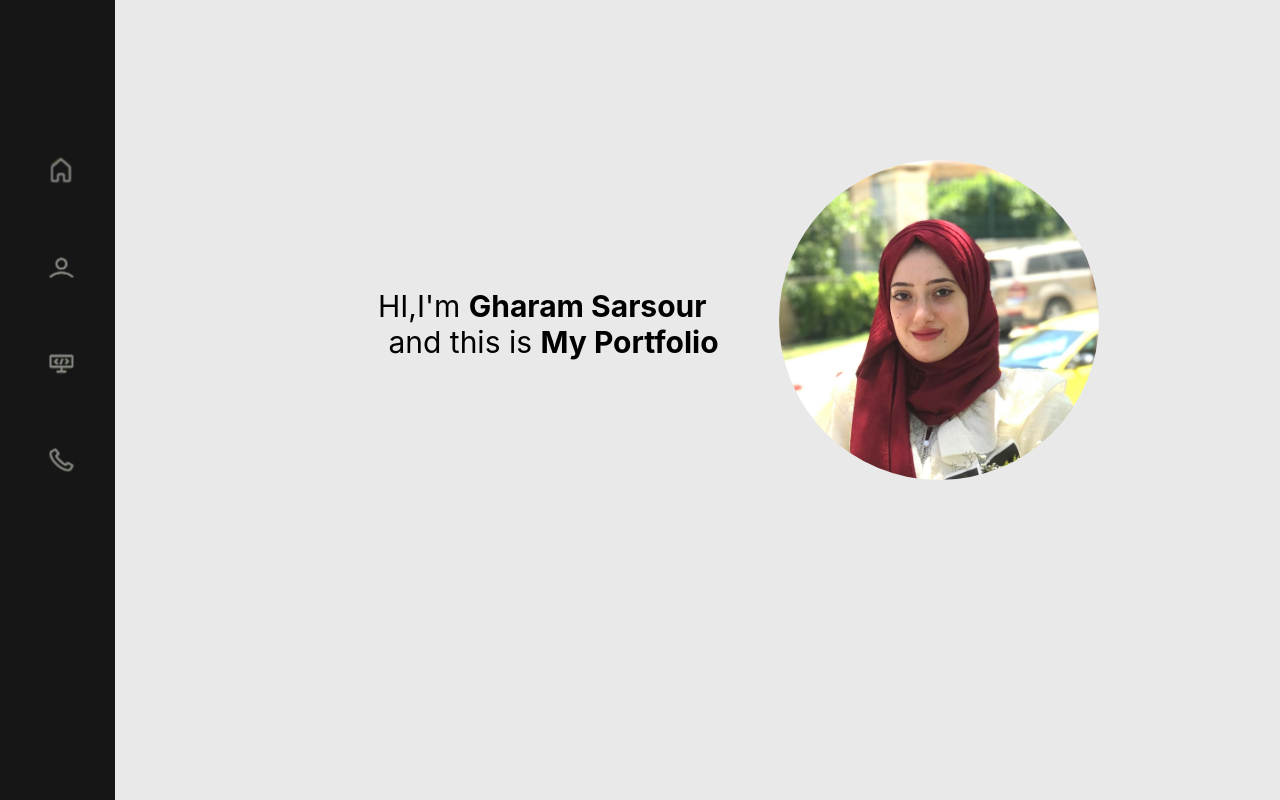
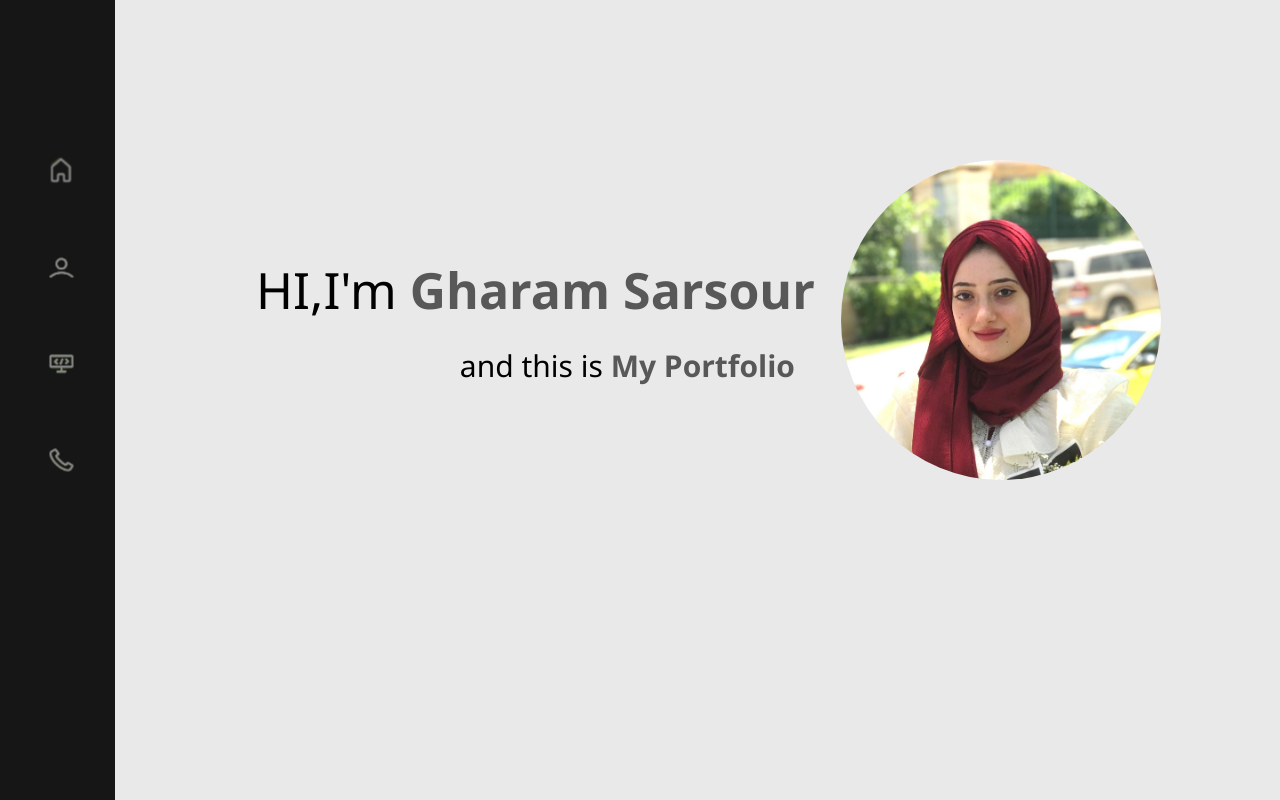
Before and after one commit to Gharam-Sar/portfolio-with-react, a React (Create React App) app: page / in a window 1280 px wide. Built offline with nearby package versions, Linux system fonts and the light colour scheme.

Commit message:
info section is added

```diff
--- a/src/App.css
+++ b/src/App.css
@@ -13,6 +13,27 @@
   transition: 0.3s;
   filter: invert(100%);
 }
+.intro {
+
+  font-family: 'Segoe UI', Tahoma, Geneva, Verdana, sans-serif;
+  font-size: 50px;
+  text-align: center;
+}
+
+.intro2 {
+  font-family: 'Segoe UI', Tahoma, Geneva, Verdana, sans-serif;
+  font-size: 30px;
+  text-align: right;
+}
+
+.grayText {
+  font-family: 'Segoe UI', Tahoma, Geneva, Verdana, sans-serif;
+
+  color: #585858;
+}
+
+
+
 .avatar {
   width: 320px;
   height: 320px;
@@ -23,12 +44,11 @@ body {
   background-color: #e9e9e9;
 
 }
-.mm
+.MainPosition
 {
   position: absolute;
   top: 20%;
-  left: 25%;
-
+  left: 20%;
 
 }
 .theme {
--- a/src/App.js
+++ b/src/App.js
@@ -34,7 +34,7 @@ function NavButton({filterText}) {
    <div>
   {home?<HomeContent/>:""}
   {contact?"444444444444444444444444444444444444":""}
-  {info?"2222222222222222222222222222222222222222222":""}
+  {info?<InfoContent/>:""}
   {projects?"33333333333333333333333333333333333333":""}
    </div>
   );
@@ -95,18 +95,33 @@ function Theme({toggle,settoggle}){
   </div>
   );
 }
+function InfoContent({toggle,settoggle}){
+  return (
+    <div className="MainPosition" id="main_info">
+      <br></br><br></br><br></br>
+        <div className="divsp">
+          <div id="info_lines"> My name is <strong className="grayText"> &nbsp;Gharam Sarsour </strong>, Im 22 years old,
+          I'm a frontend developer,<br></br>  currently training at foothill technology solution,
+          I have worked<br></br> on differant types of projects, I included the most important ones in <br></br> my projects section of this Portfolio.
+        </div>
+
+
+
+</div></div>
+  );
+}
 function HomeContent(){
   return (
-    <div className="mm" id="main_home">
+    <div className="MainPosition" id="main_home">
     <div className="divsp">
      <div>
       <p className="intro">
-HI,I'm <span className="myname" id="myname"><strong>Gharam Sarsour &nbsp;</strong></span>
+HI,I'm <span className="grayText" id="myname"><strong>Gharam Sarsour &nbsp;</strong></span>
 <br></br>
 
 <span className="intro2">
-&emsp;&emsp;
-and this is <span className="myname2" id="myname2"><strong>My Portfolio&emsp;&emsp;</strong></span></span>
+&emsp;&emsp;&emsp;&emsp;&emsp;
+and this is <span className="grayText" id="myname2"><strong>My Portfolio </strong></span></span>
 </p>
 </div>
 
```
